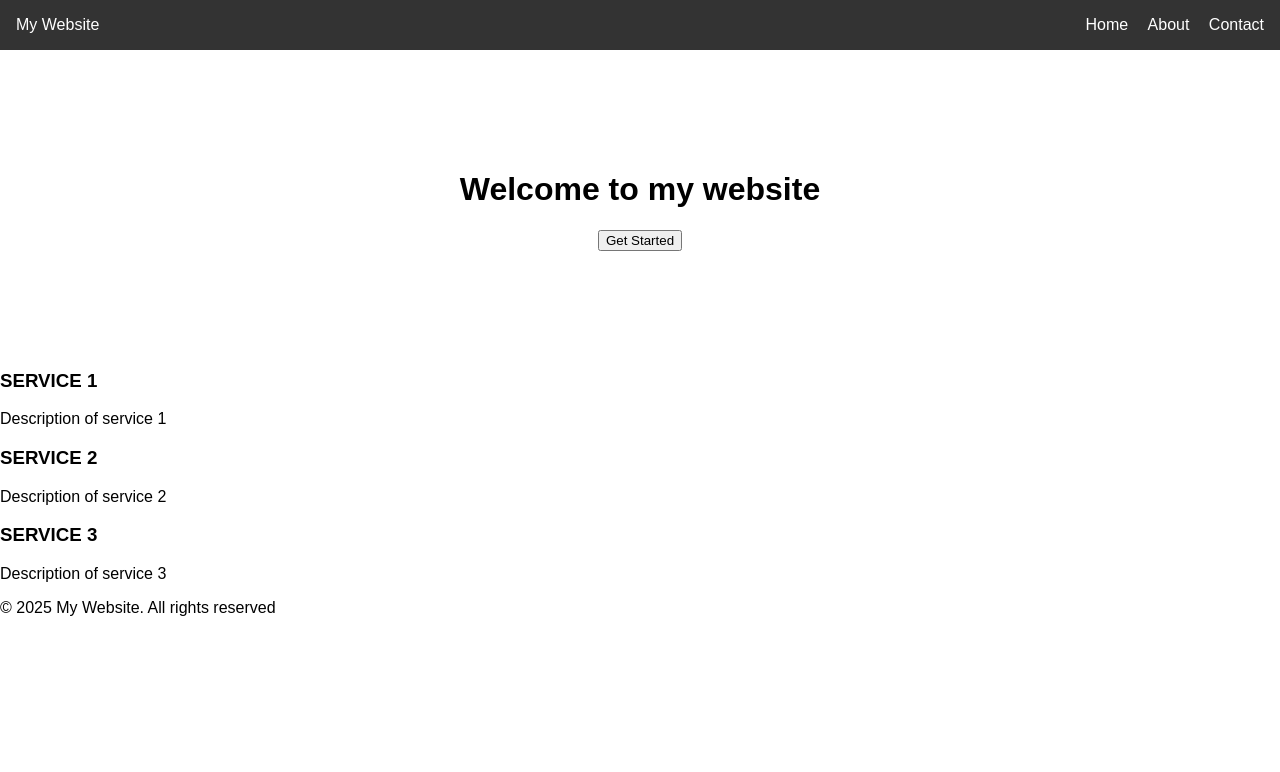
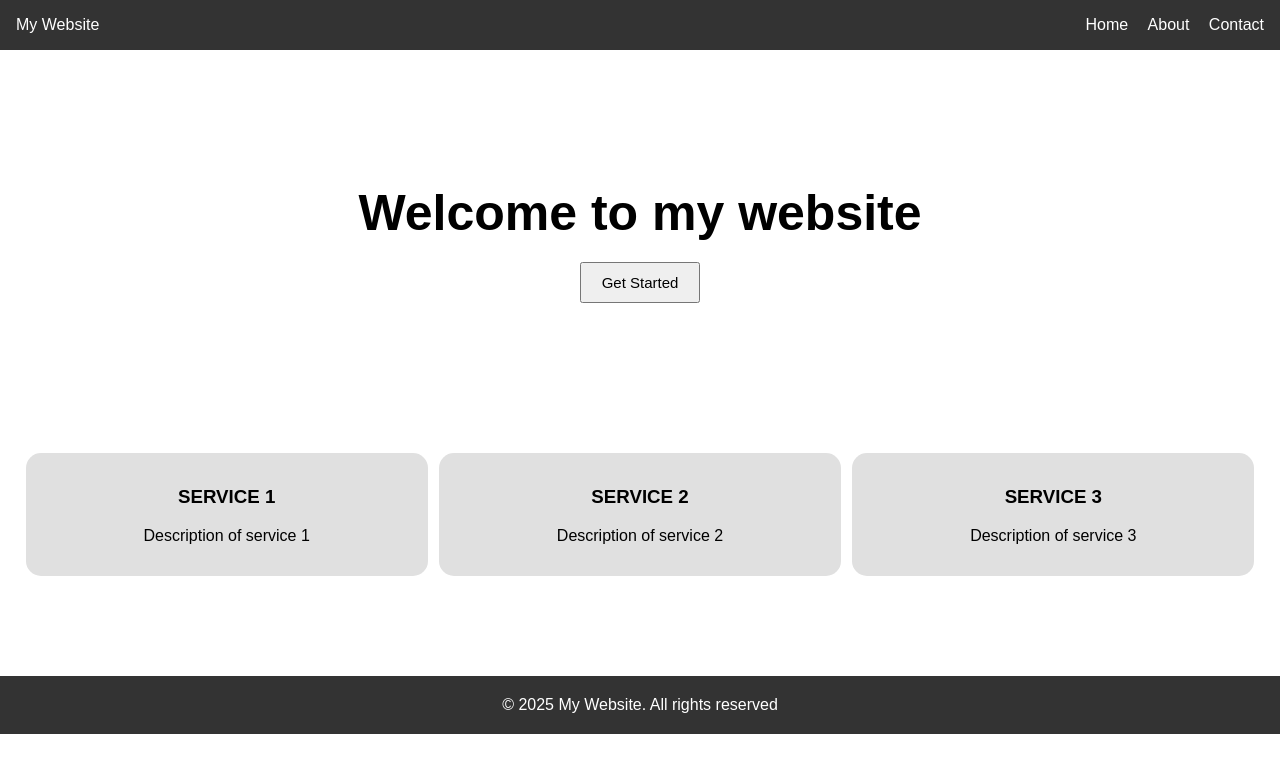
Before and after one commit to anvisarabhai/DPS-HTML-workshop, a plain HTML site: page index.html in a window 1280 px wide. Drawn offline with Linux system fonts and the light colour scheme.

Commit message:
Project CSS added (change 2)

```diff
--- a/index.html
+++ b/index.html
@@ -1,4 +1,5 @@
 <html>
+
 <head>
     <title>Dps</title>
     <style>
@@ -20,12 +21,51 @@
             text-decoration: none;
             margin-left: 15px;
         }
-        .hero{
-            text-align:center;
-            padding:100px 20px;
+
+        .hero {
+            text-align: center;
+            padding: 100px 20px;
+            background-color: white;
+        }
+
+        .hero h1 {
+            font-size: 50px;
+            margin-bottom: 20px;
+        }
+
+        .hero button {
+            padding: 10px 20px;
+            font-size: 15px;
 
         }
 
+        .services {
+            display: flex;
+            padding: 50px 20px;
+            justify-content: space-around;
+
+        }
+
+        .service {
+            width: 30%;
+            text-align: center;
+            background-color: #e0e0e0;
+            padding: 15px;
+            border-radius: 15px;
+        }
+
+        .service:hover {
+            background-color: #c5c5c5;
+            box-shadow: #333;
+        }
+
+        footer {
+            background-color: #333333;
+            color: white;
+            padding: 20px;
+            margin-top: 50px;
+            text-align: center;
+        }
     </style>
 
 <body>
```
